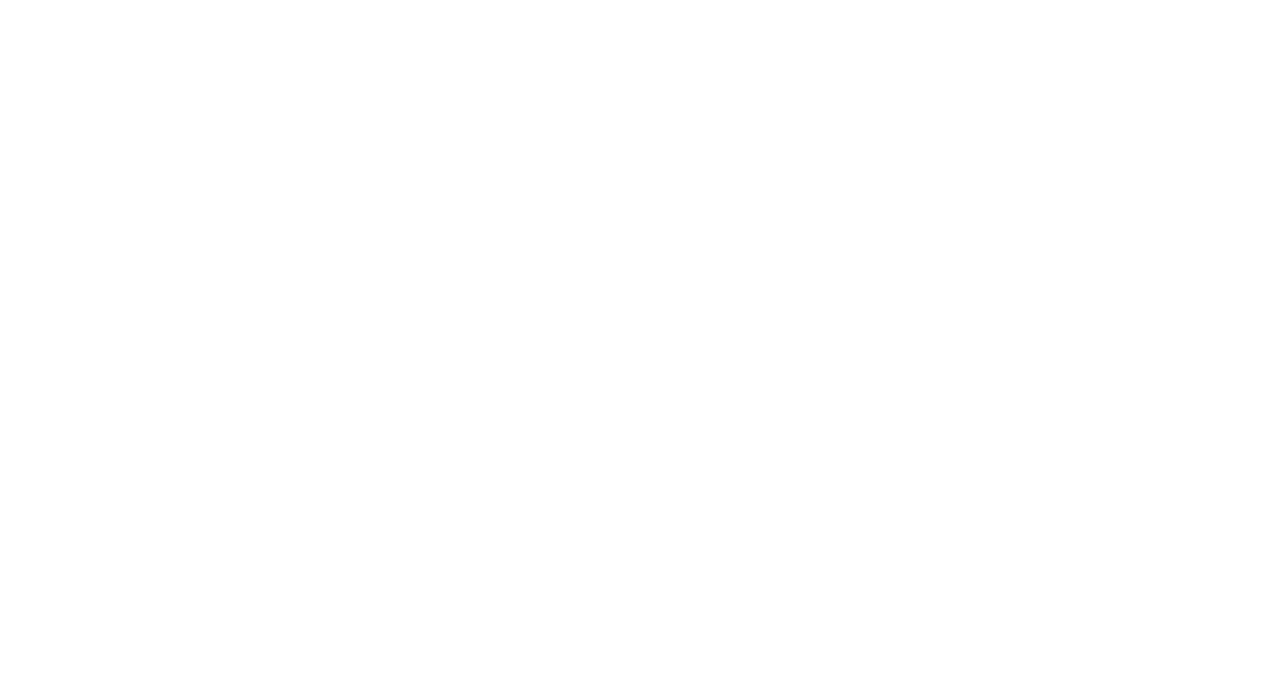
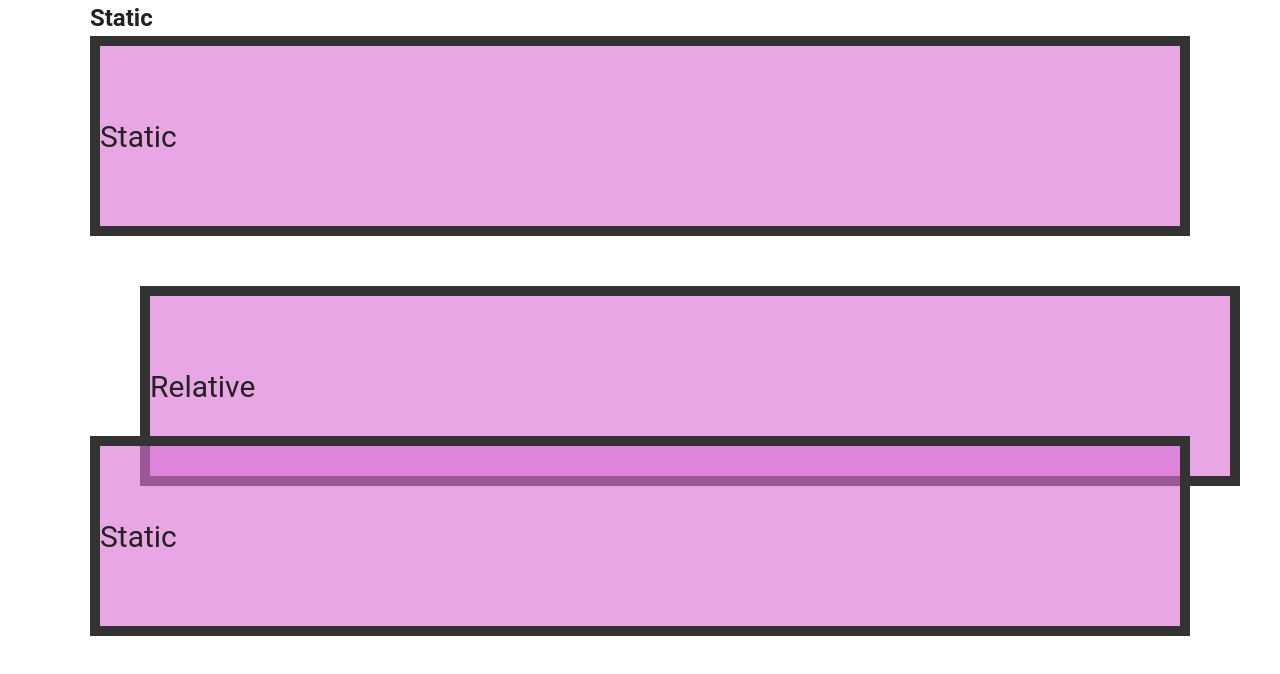
Before and after one commit to FrontEnd-learner/position-learning, a plain HTML site: page index.html in a window 1280 px wide. Drawn offline with Linux system fonts and the light colour scheme.

Commit message:
Add static box

```diff
--- a/css/style.css
+++ b/css/style.css
@@ -40,3 +40,33 @@ img{
 .main-content{
     flex-grow: 1;
 }
+
+/* .static-boxes{
+    display: flex;
+} */
+.box{
+    display: flex;
+    justify-content: space-between;
+    align-items: center;
+    /* width: 200px; */
+    height: 200px;
+    font-size: 30px;
+    border: 10px solid #333;
+    background-color: rgba(218, 112, 214, 0.619);
+}
+
+/* static = default, absolute, relative, sticky, fixed */
+/* top, right, bottom, left */
+/* z-index */
+
+/* static elem. top, right,bottom... z-index larni qabul qilmaydi */
+.box-static{
+    position: static;
+}
+
+.box-relative{
+    position: relative;
+    z-index: -1;
+    top: 50px;
+    left: 50px;
+}
--- a/index.html
+++ b/index.html
@@ -3,7 +3,7 @@
 <head>
     <meta charset="UTF-8">
     <meta name="viewport" content="width=device-width, initial-scale=1.0">
-    <title>Project</title>
+    <title>Position</title>
     <!-- Fonts -->
     <!-- Style -->
     <link rel="stylesheet" href="css/normalize.css">
@@ -11,6 +11,17 @@
 </head>
 <body>
 
+    <main class="main-content">
+        <div class="container">
+            <h2>Static</h2>
+            <div class="static-boxes">
+                <div class="box box-static">Static</div>
+                <div class="box box-relative">Relative</div>
+                <div class="box box-static">Static</div>
+            </div>
+        </div>
+    </main>
+
     <script src="js/main.js"></script>
 </body>
 </html>
```
